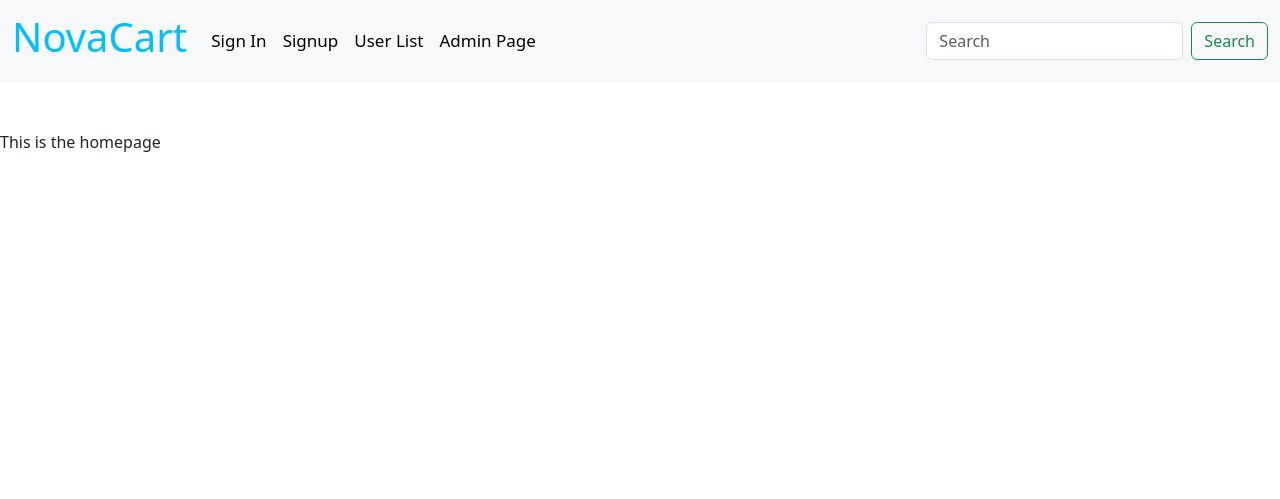
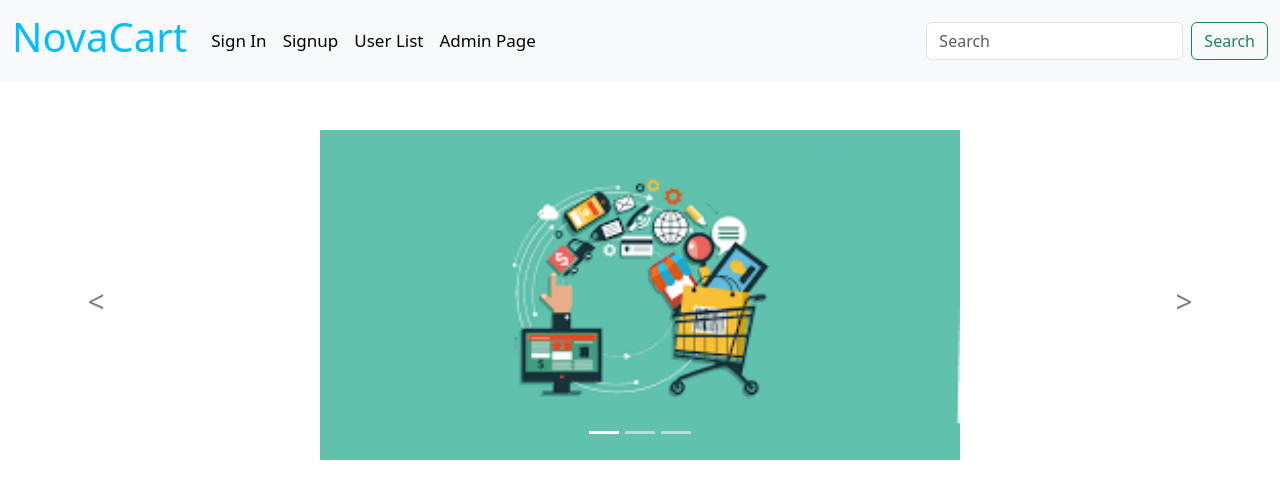
Before and after one commit to JackSparrow9875/Flask, a Flask app: page / in a window 1280 px wide. Shown: the top 499 px of the page. Run offline with Flask 3, Linux system fonts and the light colour scheme.

Commit message:
added carousel to the home page

```diff
--- a/app.py
+++ b/app.py
@@ -93,6 +93,7 @@ class NewItem(FlaskForm):
 #DEFINING ROUTES AND VIEWS
 @app.route('/')
 def index():
+
     return render_template('home.html')
 
 @app.route('/signin', methods=["GET", "POST"])
--- a/templates/home.html
+++ b/templates/home.html
@@ -3,5 +3,57 @@
 {% block title %} NovaCart - Homepage {% endblock %}
 
 {% block content %}
-    This is the homepage
+<style>
+    .carousel-item img {
+        width: 50%;
+        height: 50%;
+        margin-left: auto;
+        margin-right: auto;
+    }
+
+    .carousel-control-prev-icon:after,
+    .carousel-control-next-icon:after {
+        content: '>';
+        font-size: 30px;
+        color: black;
+    }
+
+    .carousel-control-prev-icon:after {
+        content: '<';
+    }
+</style>
+
+
+<div id="carouselExampleIndicators" class="carousel slide" data-bs-ride="true">
+    <div class="carousel-indicators">
+        <button type="button" data-bs-target="#carouselExampleIndicators" data-bs-slide-to="0" class="active"
+            aria-current="true" aria-label="Slide 1"></button>
+        <button type="button" data-bs-target="#carouselExampleIndicators" data-bs-slide-to="1"
+            aria-label="Slide 2"></button>
+        <button type="button" data-bs-target="#carouselExampleIndicators" data-bs-slide-to="2"
+            aria-label="Slide 3"></button>
+    </div>
+    <div class="carousel-inner">
+        <div class="carousel-item active">
+            <img src="../static/Images/download.png" class="d-block" alt="...">
+        </div>
+        <div class="carousel-item">
+            <img src="../static/Images/online-shopping-background-website-mobile-app_269039-166.avif" class="d-block" alt="...">
+        </div>
+        <div class="carousel-item">
+            <img src="../static/Images/images.png" class="d-block" alt="...">
+        </div>
+    </div>
+    <button class="carousel-control-prev" type="button" data-bs-target="#carouselExampleIndicators"
+        data-bs-slide="prev">
+        <span class="carousel-control-prev-icon" aria-hidden="true"></span>
+        <span class="visually-hidden">Previous</span>
+    </button>
+    <button class="carousel-control-next" type="button" data-bs-target="#carouselExampleIndicators"
+        data-bs-slide="next">
+        <span class="carousel-control-next-icon" aria-hidden="true"></span>
+        <span class="visually-hidden">Next</span>
+    </button>
+</div>
+<br/>
 {% endblock %}
```
Also changed, not shown: static/Images/download (1).png (added), static/Images/download.png (added), static/Images/images.png (added), static/Images/online-shopping-background-website-mobile-app_269039-166.avif (added).
